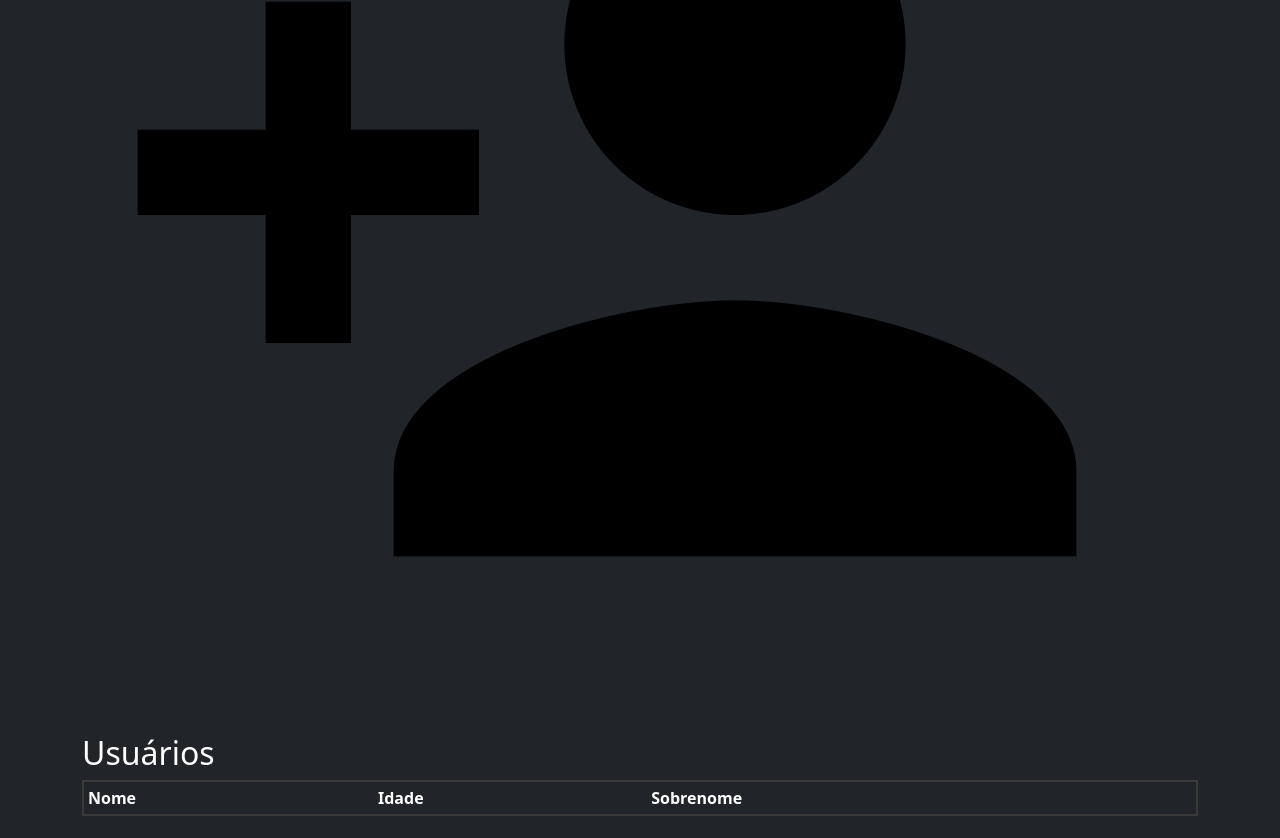
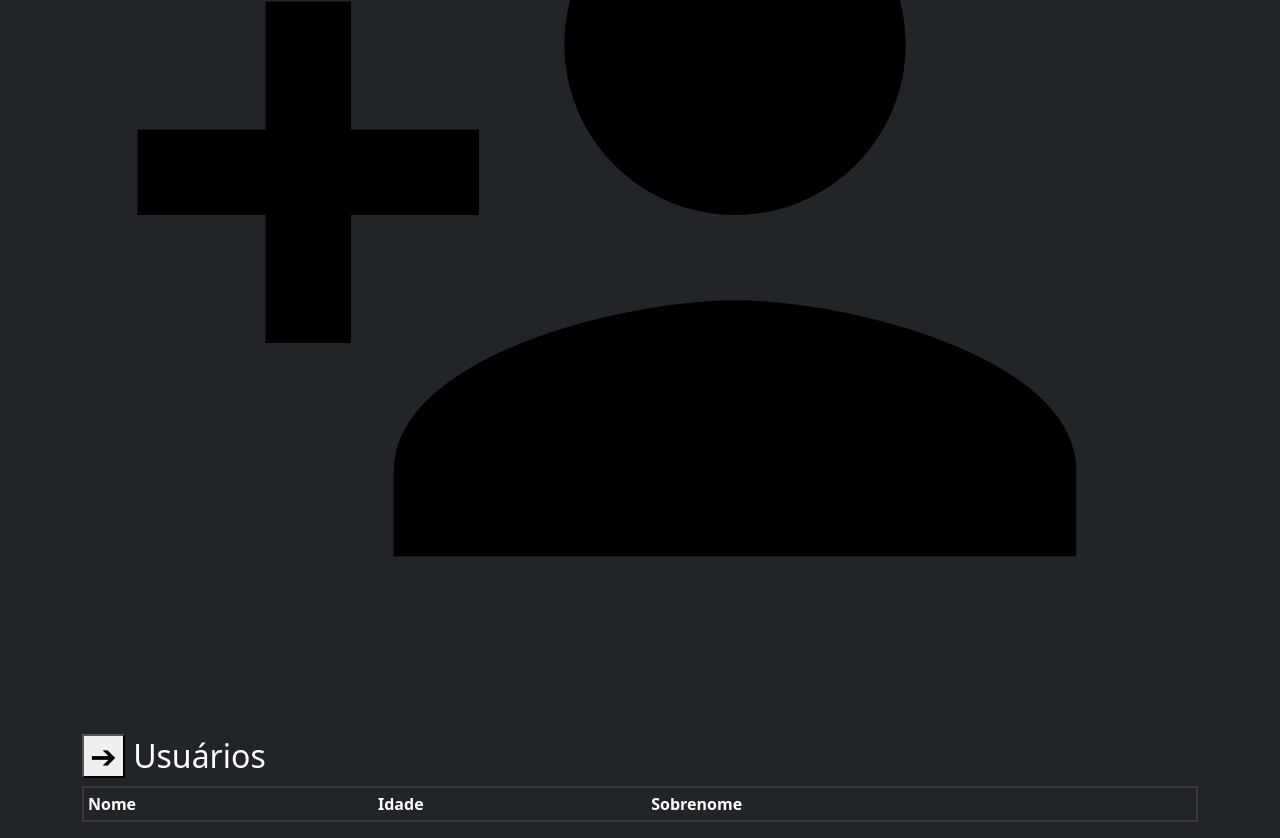
Before and after one commit to Alissonn-XX/cadastro_usuario, a plain HTML site: page index.html in a window 1280 px wide. Shown: the part 1077-1915 px from the top of the page. Drawn offline with nearby package versions, Linux system fonts and the light colour scheme.

Commit message:
update index.html

```diff
--- a/index.html
+++ b/index.html
@@ -10,9 +10,9 @@
 <body>
 
   <div data-js="container" class="container text-white">
-    <form  class="row g-3" data-js="inserir-usuarios">
+ <form  class="row g-3" data-js="inserir-usuarios">
       <label  class="fs-2 border-bottom label-titulo">Adicionar usuário
-        <button type="button" class="minimizar" data-js="minimizar">➔</button>
+        <button type="button" class="btn-seta minimizar" data-js="minimizar">➔</button>
       </label>
       <div class="col-md-6">
         <label class="form-label">Nome</label>
@@ -107,9 +107,13 @@
         </button>
       </div>
     </form>
-    <h2>Usuários</h2>
 
-    <div class="table-responsive-sm">
+    <div data-js="tabela" class="table-responsive-sm tbl-usuario">
+    <h2>
+      <button type="button"
+      class="btn-seta tbl-btn-fechar" data-js="tbl-btn">➔</button>
+      Usuários
+    </h2>
       <table data-js="table-usuario" class="table table-sm table-striped table-dark">
         <thead>
           <tr>
@@ -124,7 +128,6 @@
         </tbody>
       </table>
     </div>
-
   </div>
 
 
```
